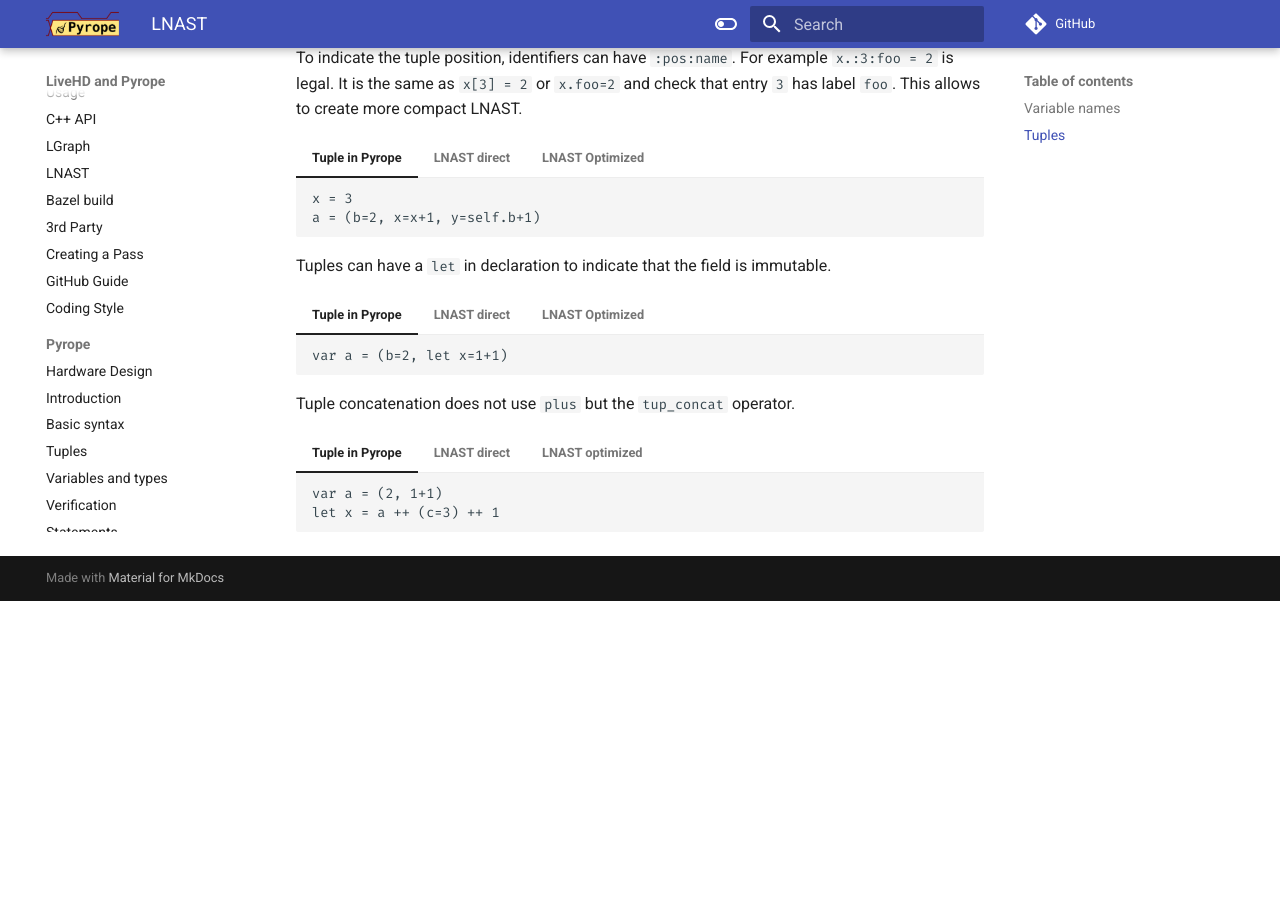
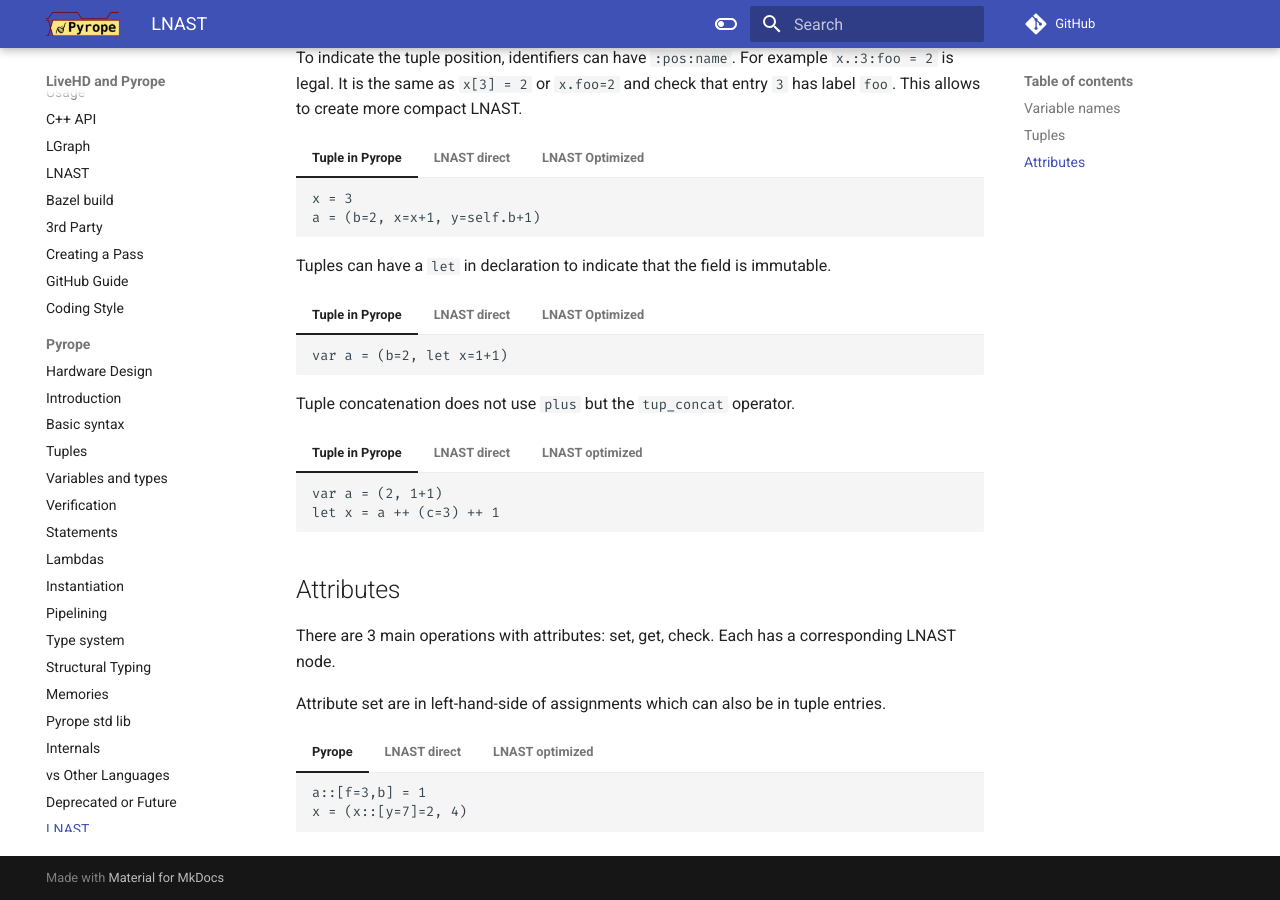
Before and after one commit to masc-ucsc/docs, an MkDocs documentation site: the page built from docs/pyrope/12-lnast.md, in a window 1280 px wide and 900 px high, scrolled down 672 px. Built offline with MkDocs 1.6.1 and Material for MkDocs 9.7.7, drawn with Linux system fonts in a browser that asks for light colours; comment, search, counter and statistics services are not loaded; before the commit the page ends 1273 px from its top, so only the background shows below that.

Commit message:
add Pyrope to LNAST section

````diff
--- a/docs/pyrope/12-lnast.md
+++ b/docs/pyrope/12-lnast.md
@@ -227,3 +227,72 @@
       ref    x
       ref    ___4
     ```
+
+## Attributes
+
+There are 3 main operations with attributes: set, get, check. Each has
+a corresponding LNAST node.
+
+Attribute set are in left-hand-side of assignments which can also be in tuple entries.
+
+=== "Pyrope"
+    ```
+    a::[f=3,b] = 1
+    x = (x::[y=7]=2, 4)
+    ```
+
+=== "LNAST direct"
+    ```
+    assign
+      ref a
+      const 1
+    attr_set
+      ref a
+      const f
+      const 3
+    attr_set
+      ref a
+      const b
+      const true
+
+    tup_add
+      ref ___1
+      assign
+        ref x
+        const 2
+      const 4
+
+    attr_set
+      ref ___1
+      const x
+      const y
+      const 7
+
+    assign
+      ref x
+      ref ___1
+    ```
+
+=== "LNAST optimized"
+    ```
+    assign
+      ref a
+      const 1
+    attr_set
+      ref a.f
+      const 3
+    attr_set
+      ref a.b
+      const true
+
+    tup_add
+      ref x
+      assign
+        ref x
+        const 2
+      const 4
+
+    attr_set
+      ref x.x.y
+      const 7
+    ```
````
